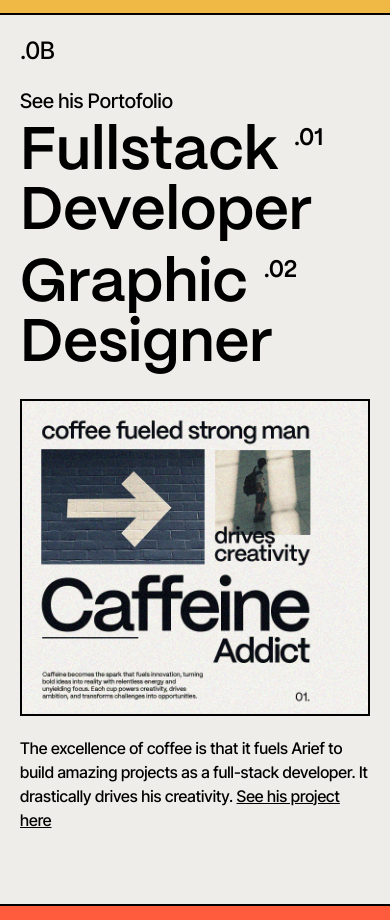
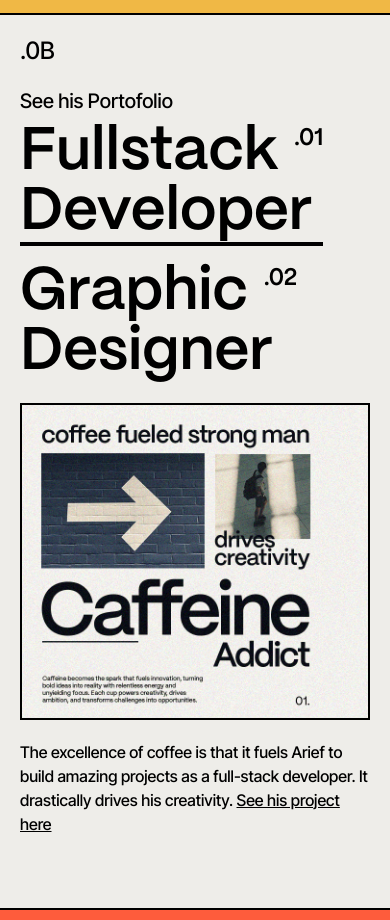
Before and after one commit to kurodoke/portofolio-web, a Next.js app: page / in a window 390 px wide. Shown: the part 1220-2140 px from the top of the page. Built offline with nearby package versions, Linux system fonts and the light colour scheme.

Commit message:
fix: animating the underline using pseudo elm instead of framer

```diff
--- a/src/components/page/About/AnimatedPortofolioButton.tsx
+++ b/src/components/page/About/AnimatedPortofolioButton.tsx
@@ -1,37 +1,22 @@
-import { AnimatePresence, motion } from "framer-motion";
-import React, { useState } from "react";
-import { aboutEase } from "./animation";
+import React from "react";
+
+export type SelectedPortofolioState = "fullstack" | "designer";
 
 export default function AnimatedPortofolioButton({
     children,
     onClick,
+    className = "",
 }: {
     children: React.ReactNode;
     onClick: (e: React.MouseEvent<HTMLButtonElement, MouseEvent>) => void;
+    className?: string;
 }): React.ReactElement {
-    const [isSelected, setIsSelected] = useState<boolean>(false);
-
     return (
         <button
-            className="block text-start flex-grow"
+            className={`block relative text-start flex-grow animated-underline ${className}`}
             onClick={onClick}
-            onMouseEnter={() => setIsSelected(true)}
-            onMouseLeave={() => setIsSelected(false)}
         >
             {children}
-            <div className="h-1 relative w-full">
-                <AnimatePresence>
-                    {isSelected && (
-                        <motion.hr
-                            className="h-1 bg-black absolute inset-0"
-                            initial={{ clipPath: "inset(0% 100% 0% 0%)" }}
-                            animate={{ clipPath: "inset(0% 0% 0% 0%)" }}
-                            exit={{ clipPath: "inset(0% 0% 0% 100%)" }}
-                            transition={{ duration: 1, ease: aboutEase }}
-                        />
-                    )}
-                </AnimatePresence>
-            </div>
         </button>
     );
 }
--- a/src/components/page/About/Portofolio.tsx
+++ b/src/components/page/About/Portofolio.tsx
@@ -28,7 +28,7 @@ export default function Portofolio(): React.ReactElement {
                     <div className="flex flex-col gap-2 text-xl">
                         <h5>See his Portofolio</h5>
                         <ul
-                            className={`text-6xl md:text-[5.436vw] leading-none ${fontDisplay.className} flex flex-col gap-2 lg:gap-5`}
+                            className={`text-6xl md:text-[5.436vw] leading-none ${fontDisplay.className} flex flex-col gap-5`}
                         >
                             <li>
                                 <AnimatedPortofolioButton
@@ -36,6 +36,11 @@ export default function Portofolio(): React.ReactElement {
                                         if (selectedPortofolio !== "fullstack")
                                             setSelectedPortofolio("fullstack");
                                     }}
+                                    className={`${
+                                        selectedPortofolio === "fullstack"
+                                            ? "is-active"
+                                            : ""
+                                    } before:h-1 md:before:bottom-[-0.5rem]`}
                                 >
                                     <h1 className="flex">
                                         Fullstack
@@ -50,6 +55,11 @@ export default function Portofolio(): React.ReactElement {
                                         if (selectedPortofolio !== "designer")
                                             setSelectedPortofolio("designer");
                                     }}
+                                    className={`${
+                                        selectedPortofolio === "designer"
+                                            ? "is-active"
+                                            : ""
+                                    } before:h-1 md:before:bottom-[-0.5rem]`}
                                 >
                                     <h1 className="flex">
                                         Graphic
```
